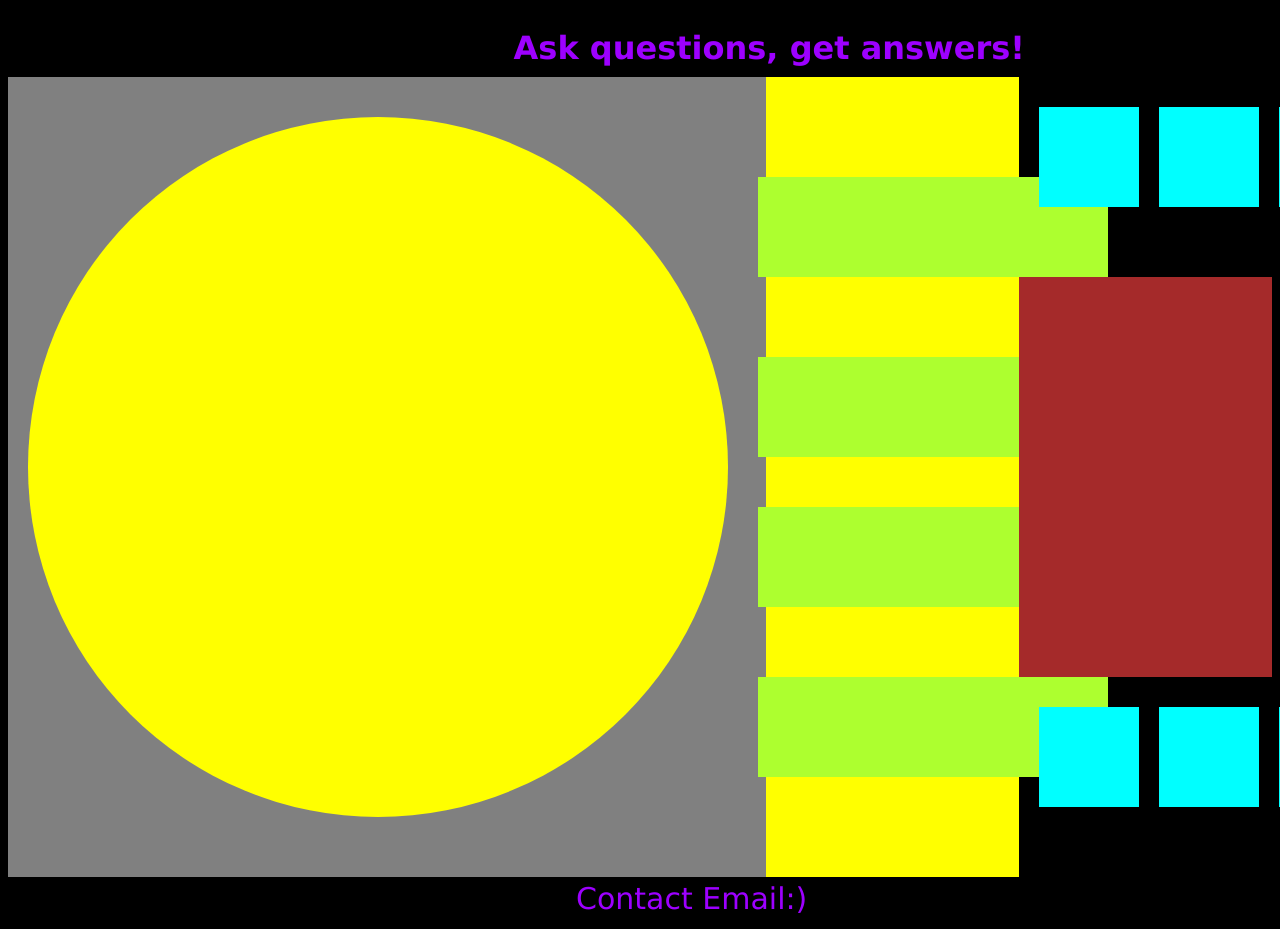
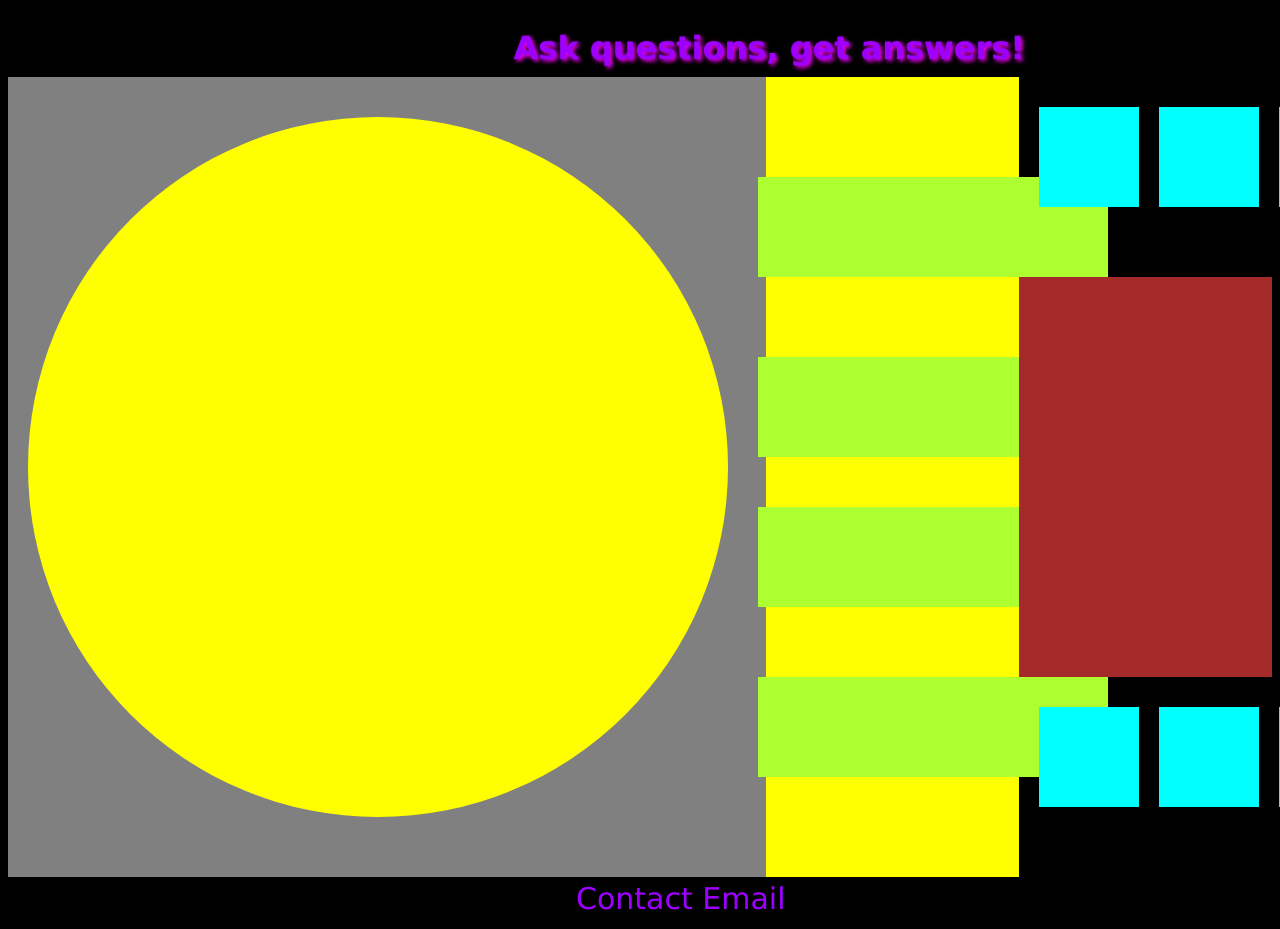
Before and after one commit to Coal265/a-question, a plain HTML site: page index.html in a window 1280 px wide. Shown: the top 929 px of the page. Drawn offline with Linux system fonts and the light colour scheme.

Commit message:
version 0.3

```diff
--- a/index.html
+++ b/index.html
@@ -6,7 +6,34 @@
     <link rel="icon" type="image/x-icon" href="icon.ico">
 </head>
 <body>
-    <h1>Ask questions, get answers!</h1>
+    <h1 id="Heading">Ask questions, get answers!</h1>
+    <script>
+        const heading = document.getElementById("Heading");
+
+        // Function to apply the text shadow effect
+        function applyTextShadow() {
+            heading.style.textShadow = "2px 2px 4px rgb(255, 0, 255, 5.5)";
+        }
+
+        // Function to remove the text shadow effect
+        function removeTextShadow() {
+            heading.style.textShadow = "none";
+        }
+
+        // Function to control the blink effect
+        function blinkEffect() {
+            applyTextShadow();
+            setTimeout(removeTextShadow, 1000);
+            setTimeout(applyTextShadow, 1300);
+            setTimeout(removeTextShadow, 2000);
+        }
+
+        // Initial call to start the effect
+        blinkEffect();
+
+        // Set interval to repeat the effect every 5 seconds
+        setInterval(blinkEffect, 5000);
+    </script>
     <div class="main">
         <div class="main2">
         <div class="ai"></div>
@@ -31,7 +58,7 @@
     </div>
     </div>
     <div class="contact">
-        <a class="email" href="mailto:pajta.tomas@gmail.com">Contact Email:)</a>
+        <a class="email" href="mailto:pajta.tomas@gmail.com">Contact Email</a>
     </div>
 </body>
 </html>
--- a/stylesheet.css
+++ b/stylesheet.css
@@ -1,4 +1,4 @@
-h1 {
+#Heading {
     font-family: 'Lucida Sans', 'Lucida Sans Regular', 'Lucida Grande', 'Lucida Sans Unicode', Geneva, Verdana, sans-serif;
     color: rgb(157, 0, 255);
     position: relative;
@@ -7,7 +7,7 @@ h1 {
     margin-bottom: 10px;
 
 }
-h1:hover {
+#Heading:hover {
     color: rgb(157, 0, 255);
     text-shadow: 3px 3px 4px rgb(255, 0, 255);
     cursor: crosshair;
@@ -183,6 +183,21 @@ a.email {
     font-size: 30px;
     font-family: 'Lucida Sans', 'Lucida Sans Regular', 'Lucida Grande', 'Lucida Sans Unicode', Geneva, Verdana, sans-serif;
 }
+a.email:hover::after {
+    color: rgb(157, 0, 255);
+    text-shadow: 3px 3px 4px rgb(255, 0, 255);
+    cursor: crosshair;
+    opacity: 1;
+}
+a.email::after {
+  content: ":)";
+  position: absolute;
+  top: 0%;
+  left: 100%;
+  color: rgb(255, 0, 255);
+  opacity: 0;
+  transition: opacity 0.3s ease-in-out;
+}
 a.email:hover {
     color: rgb(157, 0, 255);
     text-shadow: 3px 3px 4px rgb(255, 0, 255);
```
